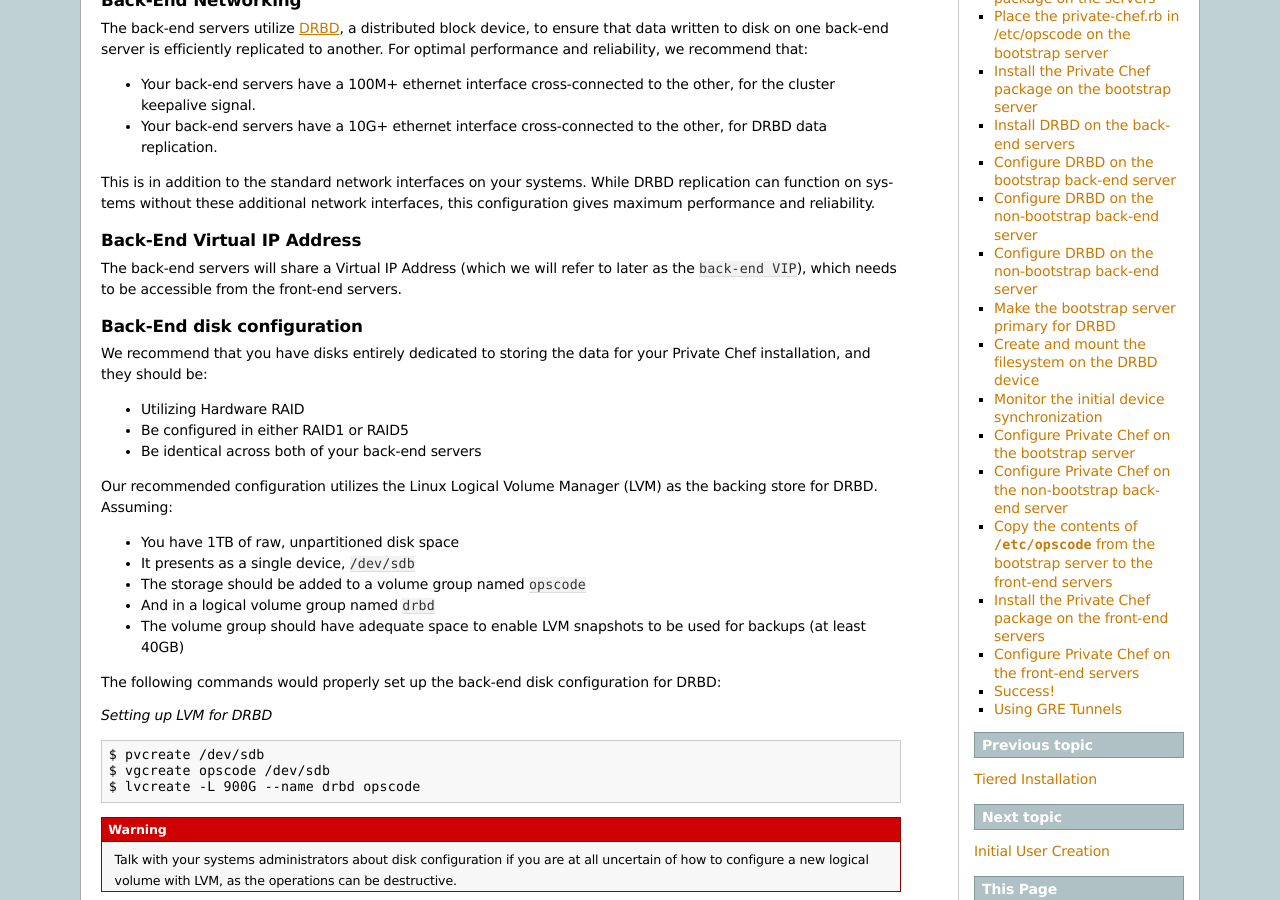
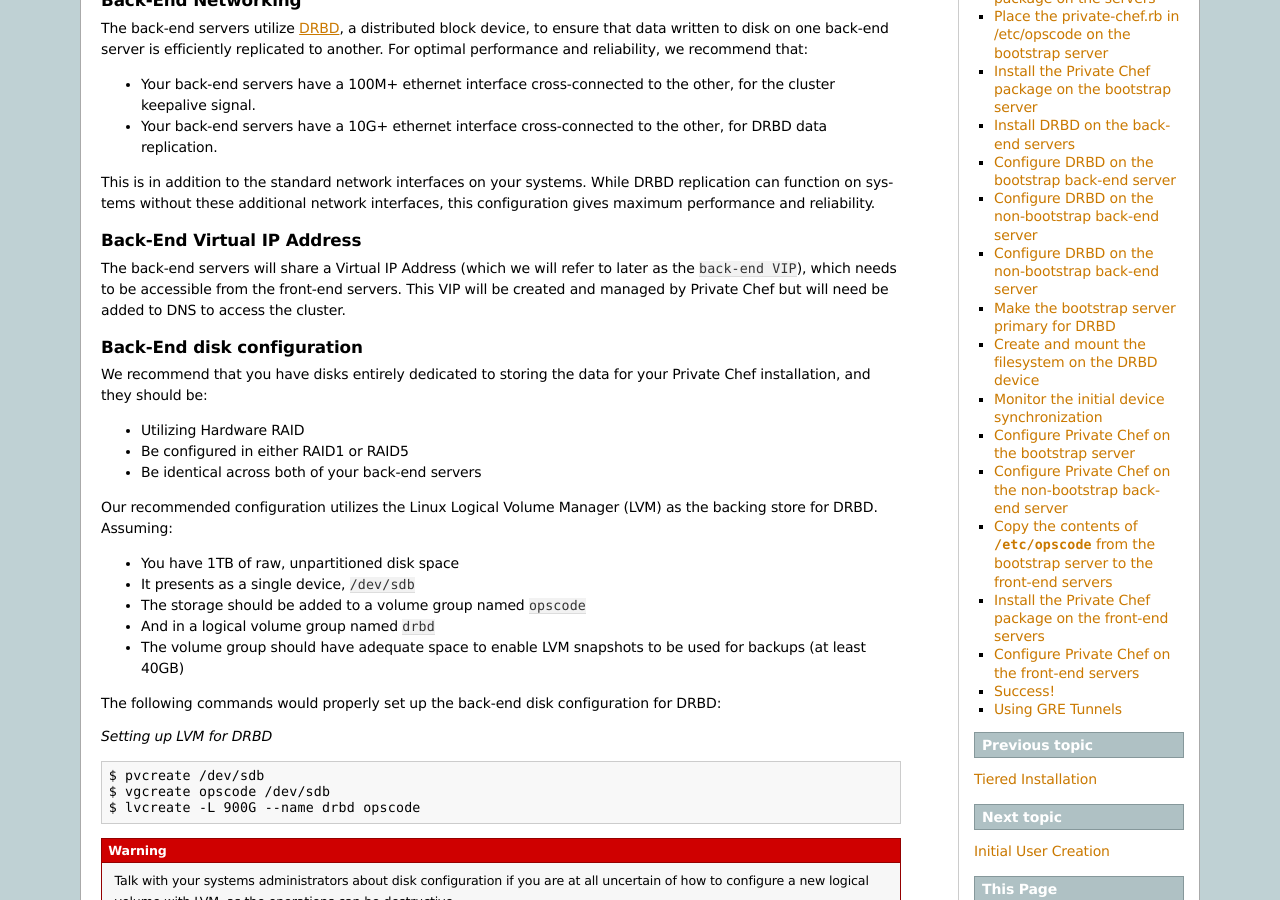
Before and after one commit to chef-boneyard/private-chef-administration, a Sphinx documentation site: the page built from source/installation/ha.rst, in a window 1280 px wide and 900 px high, scrolled down 728 px. Built offline with Sphinx 7.4.7, drawn with Linux system fonts in a browser that asks for light colours.

Commit message:
clarification of the origin of the VIP

```diff
--- a/source/installation/ha.rst
+++ b/source/installation/ha.rst
@@ -65,7 +65,8 @@
 
 The back-end servers will share a Virtual IP Address (which we will
 refer to later as the ``back-end VIP``), which needs to be accessible
-from the front-end servers.
+from the front-end servers. This VIP will be created and managed by Private
+Chef but will need be added to DNS to access the cluster.
 
 Back-End disk configuration
 ~~~~~~~~~~~~~~~~~~~~~~~~~~~
```
